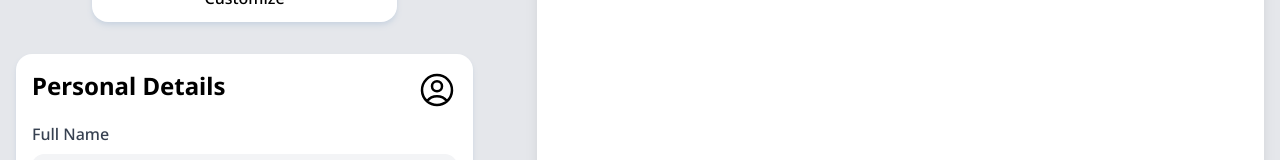
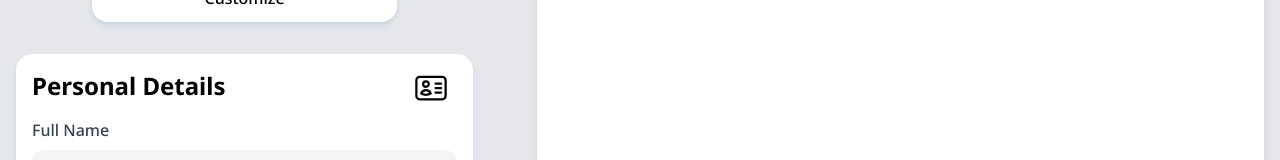
Before and after one commit to leo-vic3nt/EasyCv, a React (Vite) app: page / in a window 1280 px wide. Shown: the part 342-502 px from the top of the page. Built offline with nearby package versions, Linux system fonts and the light colour scheme.

Commit message:
adjustments

```diff
--- a/src/components/PersonalDetailsForm.jsx
+++ b/src/components/PersonalDetailsForm.jsx
@@ -1,6 +1,6 @@
 /* eslint-disable react/prop-types */
 import { useCallback } from "react";
-import { UserCircleIcon } from "@heroicons/react/24/outline";
+import { IdentificationIcon } from "@heroicons/react/24/outline";
 import { DUMMY_DATA } from "../lib/constants";
 import SideCard from "./SideCard";
 
@@ -113,7 +113,7 @@ function DataForm({ cvData, setCvData }) {
 
 function PersonalDetailsForm({ cvData, setCvData }) {
   return (
-    <SideCard title={"personal details"} icon={<UserCircleIcon />}>
+    <SideCard title={"personal details"} icon={<IdentificationIcon />}>
       <DataForm cvData={cvData} setCvData={setCvData} />
     </SideCard>
   );
--- a/src/components/SideCard.jsx
+++ b/src/components/SideCard.jsx
@@ -12,7 +12,7 @@ function CardHeader({ title, icon }) {
   return (
     <div className="flex justify-between">
       <h3 className="text-2xl font-bold capitalize">{title}</h3>
-      <span className="size-10">{icon}</span>
+      <span className="mr-2 size-9">{icon}</span>
     </div>
   );
 }
```
